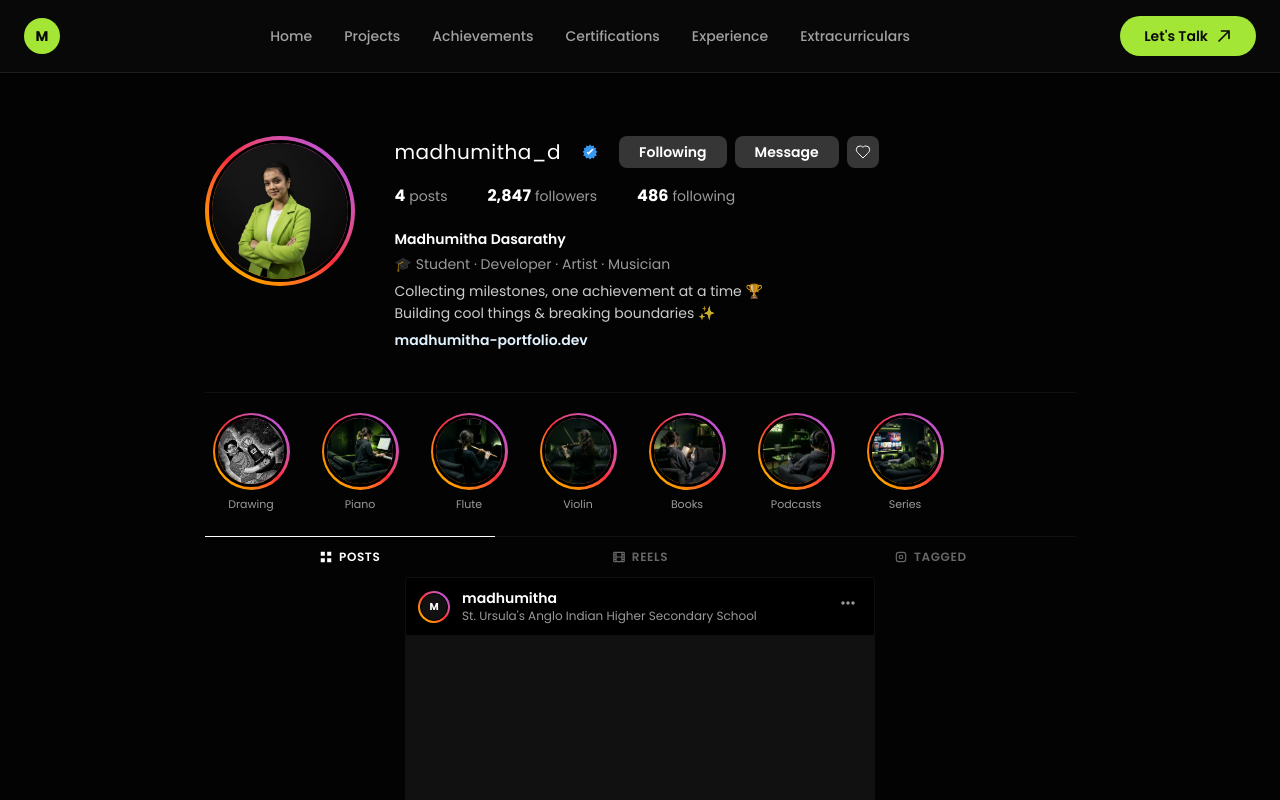
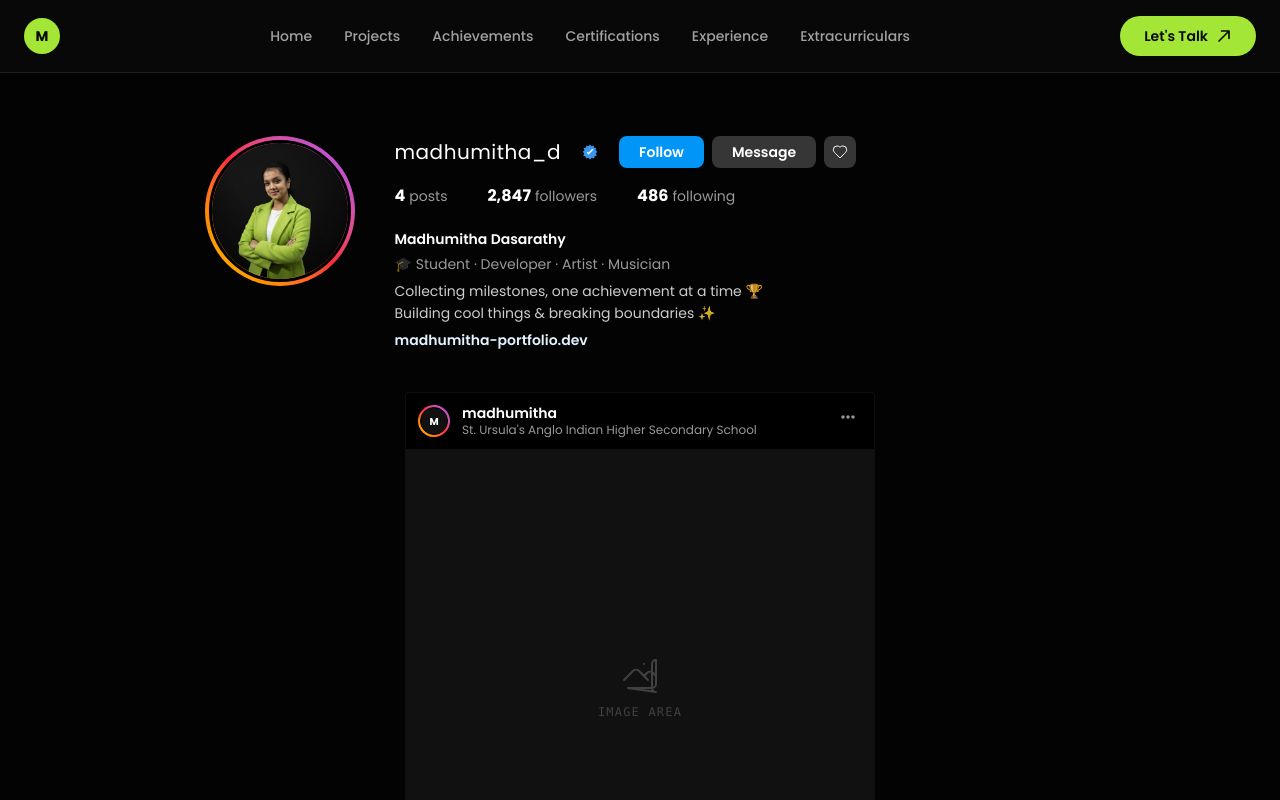
Before and after one commit to madhumithadasarathy/madhumitha_portfolio, a React (Vite) app: page /achievements in a window 1280 px wide. Shown: the top 800 px of the page. Built offline with nearby package versions, Linux system fonts and the light colour scheme.

Commit message:
feat: add follow toggle button, LinkedIn message link, remove story highlights & tab bar

```diff
--- a/src/pages/Achievements.jsx
+++ b/src/pages/Achievements.jsx
@@ -1,3 +1,4 @@
+import { useState } from 'react';
 import { motion } from 'framer-motion';
 
 // ===== ADD YOUR ACHIEVEMENTS HERE =====
@@ -143,6 +144,8 @@ function AchievementPost({ achievement, index }) {
 }
 
 export default function Achievements() {
+    const [isFollowing, setIsFollowing] = useState(false);
+
     return (
         <div className="min-h-screen bg-[#030303] pt-24 pb-20">
             {/* Background grid */}
@@ -187,12 +190,24 @@ export default function Achievements() {
                                     <path d="M10 15.5L7.5 13L8.91 11.59L10 12.67L15.09 7.59L16.5 9L10 15.5Z" fill="white" />
                                 </svg>
                                 <div className="flex gap-2">
-                                    <button className="px-5 py-1.5 bg-[#363636] hover:bg-[#4a4a4a] text-white text-sm font-semibold rounded-lg transition-colors duration-200">
-                                        Following
+                                    <button
+                                        onClick={() => setIsFollowing(!isFollowing)}
+                                        className={`px-5 py-1.5 text-sm font-semibold rounded-lg transition-all duration-300 ${
+                                            isFollowing
+                                                ? 'bg-[#363636] hover:bg-[#4a4a4a] text-white'
+                                                : 'bg-[#0095F6] hover:bg-[#1877F2] text-white'
+                                        }`}
+                                    >
+                                        {isFollowing ? 'Following' : 'Follow'}
                                     </button>
-                                    <button className="px-5 py-1.5 bg-[#363636] hover:bg-[#4a4a4a] text-white text-sm font-semibold rounded-lg transition-colors duration-200">
+                                    <a
+                                        href="https://www.linkedin.com/in/madhudasarat"
+                                        target="_blank"
+                                        rel="noopener noreferrer"
+                                        className="px-5 py-1.5 bg-[#363636] hover:bg-[#4a4a4a] text-white text-sm font-semibold rounded-lg transition-colors duration-200 inline-flex items-center"
+                                    >
                                         Message
-                                    </button>
+                                    </a>
                                     <button className="px-2 py-1.5 bg-[#363636] hover:bg-[#4a4a4a] text-white rounded-lg transition-colors duration-200">
                                         <svg className="w-4 h-4" fill="currentColor" viewBox="0 0 24 24"><path d="M19 14c1.49-1.46 3-3.21 3-5.5A5.5 5.5 0 0016.5 3c-1.76 0-3 .5-4.5 2-1.5-1.5-2.74-2-4.5-2A5.5 5.5 0 002 8.5c0 2.3 1.5 4.05 3 5.5l7 7Z" stroke="currentColor" strokeWidth="1.5" fill="none"/></svg>
                                     </button>
@@ -225,50 +240,6 @@ export default function Achievements() {
                             </div>
                         </div>
                     </div>
-
-                    {/* Story Highlights */}
-                    <div className="border-t border-white/[0.06] pt-5 pb-4">
-                        <div className="flex gap-5 md:gap-8 overflow-x-auto scrollbar-hide px-2 pb-2" style={{ scrollbarWidth: 'none', msOverflowStyle: 'none' }}>
-                            {[
-                                { label: 'Drawing', image: '/hobbies/drawing.jpg' },
-                                { label: 'Piano', image: '/hobbies/piano.jpg' },
-                                { label: 'Flute', image: '/hobbies/flute.jpg' },
-                                { label: 'Violin', image: '/hobbies/violin.jpg' },
-                                { label: 'Books', image: '/hobbies/books.jpg' },
-                                { label: 'Podcasts', image: '/hobbies/podcasts.jpg' },
-                                { label: 'Series', image: '/hobbies/series.jpg' },
-                            ].map((story) => (
-                                <div key={story.label} className="flex flex-col items-center gap-1.5 flex-shrink-0 cursor-pointer group">
-                                    <div className="w-[66px] h-[66px] md:w-[77px] md:h-[77px] rounded-full bg-gradient-to-tr from-yellow-400 via-red-500 to-purple-500 p-[2.5px] group-hover:scale-105 transition-transform duration-200">
-                                        <div className="w-full h-full rounded-full border-[3px] border-black overflow-hidden">
-                                            <img
-                                                src={story.image}
-                                                alt={story.label}
-                                                className="w-full h-full object-cover"
-                                            />
-                                        </div>
-                                    </div>
-                                    <span className="text-white/60 text-[11px] font-normal truncate max-w-[72px] text-center group-hover:text-white/90 transition-colors">{story.label}</span>
-                                </div>
-                            ))}
-                        </div>
-                    </div>
-
-                    {/* Tab Bar */}
-                    <div className="flex border-t border-white/[0.06]">
-                        <button className="flex-1 flex items-center justify-center gap-1.5 py-3 border-t border-white text-white text-xs font-semibold tracking-wider uppercase -mt-px">
-                            <svg className="w-3.5 h-3.5" fill="currentColor" viewBox="0 0 24 24"><path d="M3 3h7v7H3V3zm0 11h7v7H3v-7zm11-11h7v7h-7V3zm0 11h7v7h-7v-7z" /></svg>
-                            <span className="hidden md:inline">Posts</span>
-                        </button>
-                        <button className="flex-1 flex items-center justify-center gap-1.5 py-3 text-white/40 text-xs font-semibold tracking-wider uppercase hover:text-white/60 transition-colors">
-                            <svg className="w-3.5 h-3.5" fill="none" stroke="currentColor" strokeWidth="2" viewBox="0 0 24 24"><path d="M7 4v16M17 4v16M3 8h4m10 0h4M3 12h18M3 16h4m10 0h4M4 20h16a1 1 0 001-1V5a1 1 0 00-1-1H4a1 1 0 00-1 1v14a1 1 0 001 1z" /></svg>
-                            <span className="hidden md:inline">Reels</span>
-                        </button>
-                        <button className="flex-1 flex items-center justify-center gap-1.5 py-3 text-white/40 text-xs font-semibold tracking-wider uppercase hover:text-white/60 transition-colors">
-                            <svg className="w-3.5 h-3.5" fill="none" stroke="currentColor" strokeWidth="2" viewBox="0 0 24 24"><path d="M16 4H8a4 4 0 00-4 4v8a4 4 0 004 4h8a4 4 0 004-4V8a4 4 0 00-4-4z"/><circle cx="12" cy="12" r="3"/></svg>
-                            <span className="hidden md:inline">Tagged</span>
-                        </button>
-                    </div>
                 </motion.div>
 
                 {/* Achievement Posts */}
```
